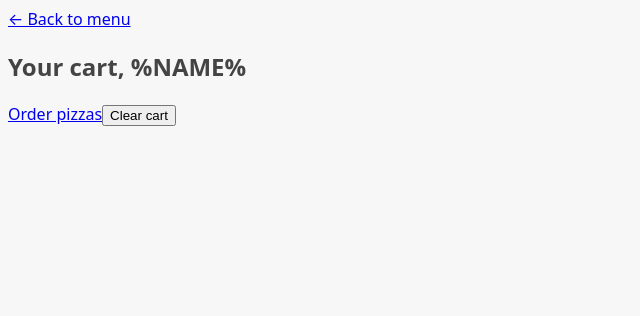
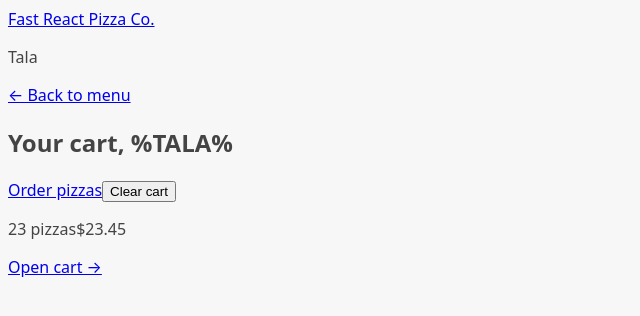
Before and after one commit to Tala-cmd/react-pizza, a React (Vite) app: page /cart in a window 1280 px wide. Shown: the top 316 px of the page, without its empty margins (0-640 px from the left). Built offline with nearby package versions, Linux system fonts and the light colour scheme; the HTML template or start-up script is replaced by a standard one.

Commit message:
Building the app layout

```diff
--- a/src/features/cart/Cart.jsx
+++ b/src/features/cart/Cart.jsx
@@ -10,7 +10,7 @@
   },
   {
     pizzaId: 6,
-    name: 'Vegetale',
+    name: 'Vegetable',
     quantity: 1,
     unitPrice: 13,
     totalPrice: 13,
@@ -31,7 +31,7 @@
     <div>
       <Link to="/menu">&larr; Back to menu</Link>
 
-      <h2>Your cart, %NAME%</h2>
+      <h2>Your cart, %TALA%</h2>
 
       <div>
         <Link to="/order/new">Order pizzas</Link>
--- a/src/features/cart/CartOverview.jsx
+++ b/src/features/cart/CartOverview.jsx
@@ -1,3 +1,5 @@
+import { Link } from "react-router-dom";
+
 function CartOverview() {
   return (
     <div>
@@ -5,7 +7,7 @@
         <span>23 pizzas</span>
         <span>$23.45</span>
       </p>
-      <a href="#">Open cart &rarr;</a>
+      <Link to="/cart">Open cart &rarr;</Link>
     </div>
   );
 }
--- /dev/null
+++ b/src/ui/AppLayout.jsx
@@ -0,0 +1,19 @@
+import { Outlet } from 'react-router-dom'
+import CartOverview from '../features/cart/CartOverview'
+import Header from './Header'
+
+function AppLayout() {
+  return (
+    <div>
+      <Header />
+
+      <main>
+        <Outlet />
+      </main>
+
+      <CartOverview />
+    </div>
+  )
+}
+
+export default AppLayout
--- /dev/null
+++ b/src/ui/Header.jsx
@@ -0,0 +1,13 @@
+import { Link } from "react-router-dom"
+
+function Header() {
+  return (
+    <header>
+      <Link to="/">Fast React Pizza Co.</Link>
+
+      <p>Tala</p>
+    </header>
+  )
+}
+
+export default Header
```
Also changed, not shown: src/App.jsx (+8 -5 lines).
